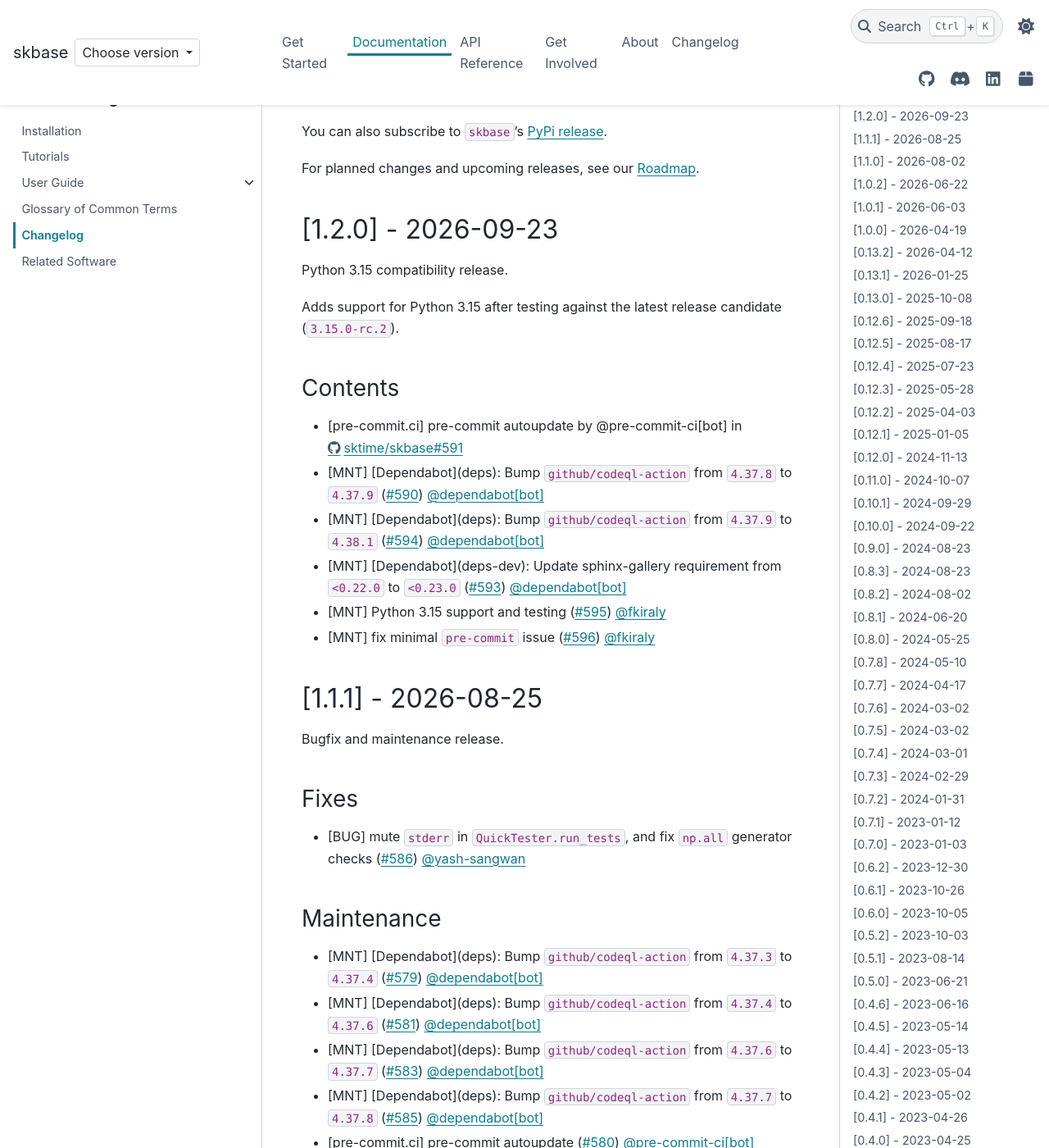
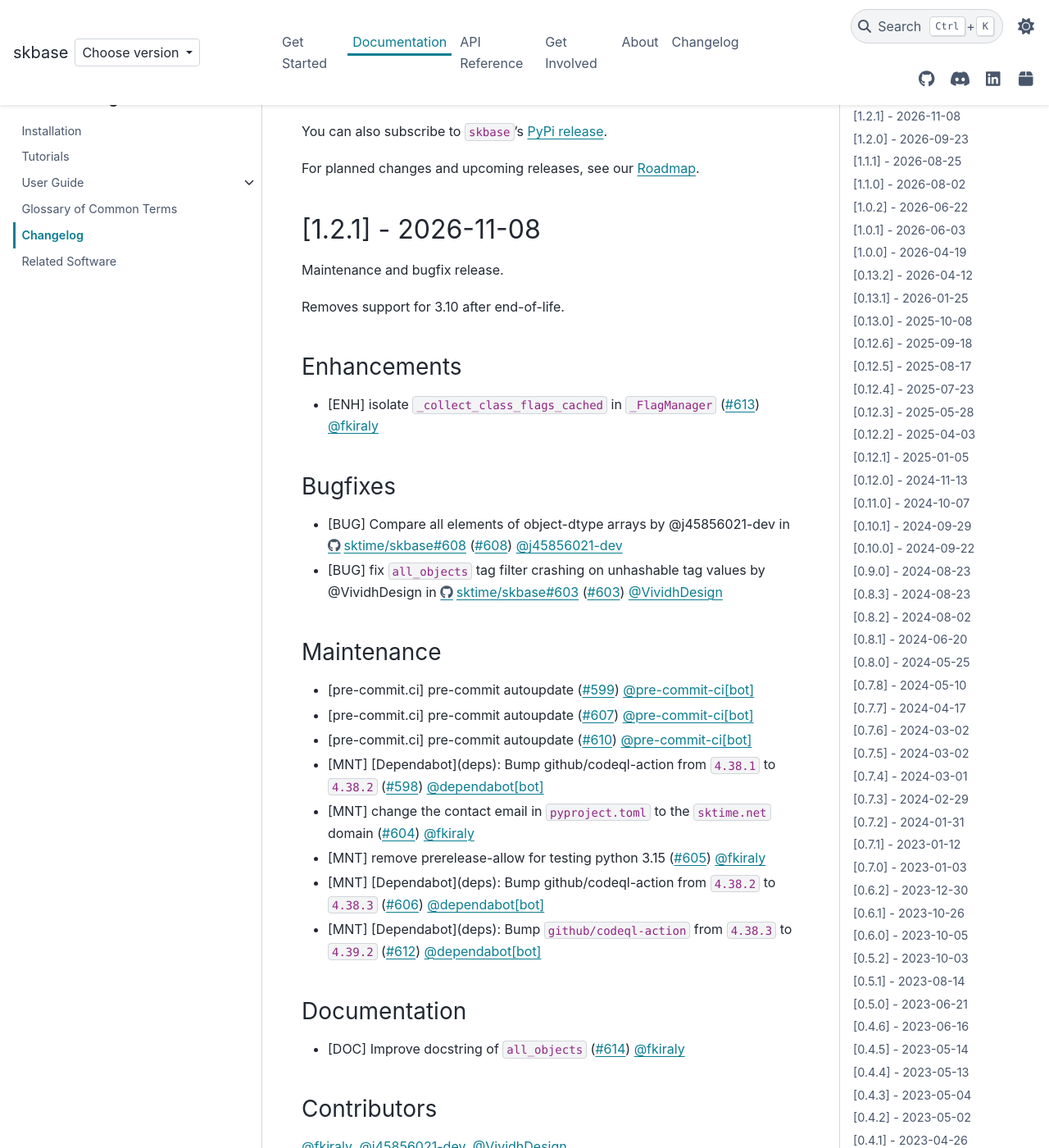
Before and after one commit to sktime/skbase, a Sphinx documentation site: the page built from docs/source/user_documentation/changelog.rst, in a window 1280 px wide and 1400 px high, scrolled down 224 px. Shown: the whole window at 82% size. Built offline with Sphinx 7.4.7 and the PyData theme 0.15.4, drawn with Linux system fonts in a browser that asks for light colours; comment, search, counter and statistics services are not loaded.

Commit message:
Release 1.2.1 (#615)
Release 1.2.0

* changelog
* version bump
* removed support for python 3.10

```diff
--- a/docs/source/get_started.rst
+++ b/docs/source/get_started.rst
@@ -13,7 +13,7 @@
 
 ``skbase`` currently supports:
 
-* environments with python version 3.10, 3.11, 3.12, 3.13, 3.14, or 3.15
+* environments with python version 3.11, 3.12, 3.13, 3.14, or 3.15
 * operating systems Mac OS X, Unix-like OS, Windows 8.1 and higher
 * installation via ``PyPi``
 
--- a/docs/source/user_documentation/changelog.rst
+++ b/docs/source/user_documentation/changelog.rst
@@ -13,6 +13,60 @@
 `PyPi release <https://libraries.io/pypi/scikit-base>`_.
 
 For planned changes and upcoming releases, see our :ref:`roadmap`.
+
+[1.2.1] - 2026-11-08
+====================
+
+Maintenance and bugfix release.
+
+Removes support for 3.10 after end-of-life.
+
+Enhancements
+------------
+
+* [ENH] isolate ``_collect_class_flags_cached`` in ``_FlagManager``
+  (:pr:`613`) :user:`fkiraly`
+
+Bugfixes
+--------
+
+* [BUG] Compare all elements of object-dtype arrays by @j45856021-dev in https://github.com/sktime/skbase/pull/608
+  (:pr:`608`) :user:`j45856021-dev`
+* [BUG] fix ``all_objects`` tag filter crashing on unhashable tag values by @VividhDesign in https://github.com/sktime/skbase/pull/603
+  (:pr:`603`) :user:`VividhDesign`
+
+Maintenance
+-----------
+
+* [pre-commit.ci] pre-commit autoupdate
+  (:pr:`599`) :user:`pre-commit-ci[bot]`
+* [pre-commit.ci] pre-commit autoupdate
+  (:pr:`607`) :user:`pre-commit-ci[bot]`
+* [pre-commit.ci] pre-commit autoupdate
+  (:pr:`610`) :user:`pre-commit-ci[bot]`
+* [MNT] [Dependabot](deps): Bump github/codeql-action from ``4.38.1`` to ``4.38.2``
+  (:pr:`598`) :user:`dependabot[bot]`
+* [MNT] change the contact email in ``pyproject.toml`` to the ``sktime.net`` domain
+  (:pr:`604`) :user:`fkiraly`
+* [MNT] remove prerelease-allow for testing python 3.15
+  (:pr:`605`) :user:`fkiraly`
+* [MNT] [Dependabot](deps): Bump github/codeql-action from ``4.38.2`` to ``4.38.3``
+  (:pr:`606`) :user:`dependabot[bot]`
+* [MNT] [Dependabot](deps): Bump ``github/codeql-action`` from ``4.38.3`` to ``4.39.2``
+  (:pr:`612`) :user:`dependabot[bot]`
+
+Documentation
+-------------
+
+* [DOC] Improve docstring of ``all_objects`` (:pr:`614`) :user:`fkiraly`
+
+Contributors
+------------
+
+:user:`fkiraly`,
+:user:`j45856021-dev`,
+:user:`VividhDesign`
+
 
 [1.2.0] - 2026-09-23
 ====================
--- a/docs/source/user_documentation/installation.rst
+++ b/docs/source/user_documentation/installation.rst
@@ -6,7 +6,7 @@
 
 ``skbase`` currently supports:
 
-* environments with python version 3.10, 3.11, 3.12, 3.13, 3.14, or 3.15
+* environments with python version 3.11, 3.12, 3.13, 3.14, or 3.15
 * operating systems Mac OS X, Unix-like OS, Windows 8.1 and higher
 
 Checkout the full list of pre-compiled wheels on
--- a/pyproject.toml
+++ b/pyproject.toml
@@ -1,6 +1,6 @@
 [project]
 name = "scikit-base"
-version = "1.2.0"
+version = "1.2.1"
 description = "Base classes for sklearn-like parametric objects"
 authors = [
     {name = "sktime developers", email = "info@sktime.net"},
@@ -26,14 +26,13 @@
     "Operating System :: POSIX",
     "Operating System :: Unix",
     "Operating System :: MacOS",
-    "Programming Language :: Python :: 3.10",
     "Programming Language :: Python :: 3.11",
     "Programming Language :: Python :: 3.12",
     "Programming Language :: Python :: 3.13",
     "Programming Language :: Python :: 3.14",
     "Programming Language :: Python :: 3.15",
 ]
-requires-python = ">=3.10,<3.16"
+requires-python = ">=3.11,<3.16"
 dependencies = []
 
 [project.optional-dependencies]
--- a/skbase/__init__.py
+++ b/skbase/__init__.py
@@ -7,4 +7,4 @@
 sktime design principles in your project.
 """
 
-__version__: str = "1.2.0"
+__version__: str = "1.2.1"
```
Also changed, not shown: README.md (+1 -1 lines), docs/source/_static/switcher.json (+6 -1 lines), 2 other files.
